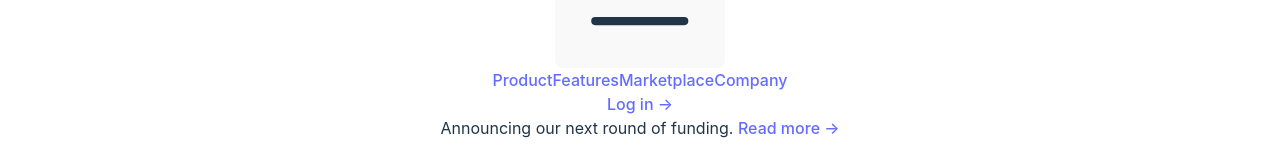
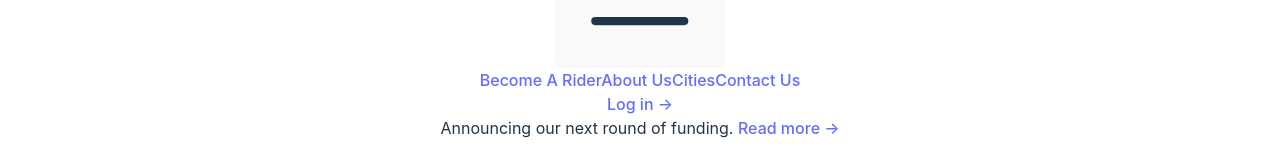
Before and after one commit to JesusOfLagos/Deliva-Frontend, a React (Vite) app in the folder Deliva/: page / in a window 1280 px wide. Shown: the part 355-501 px from the top of the page. Built offline with nearby package versions, Linux system fonts and the light colour scheme.

Commit message:
Update home.jsx

```diff
--- a/Deliva/src/components/LandingPage/home.jsx
+++ b/Deliva/src/components/LandingPage/home.jsx
@@ -3,10 +3,10 @@ import { useState } from 'react'
 import { Dialog } from '@headlessui/react'
 import { Bars3Icon, XMarkIcon } from '@heroicons/react/24/outline'
 const navigation = [
-    { name: 'Product', href: '#' },
-    { name: 'Features', href: '#' },
-    { name: 'Marketplace', href: '#' },
-    { name: 'Company', href: '#' },
+    { name: 'Become A Rider', href: '#' },
+    { name: 'About Us', href: '#' },
+    { name: 'Cities', href: '#' },
+    { name: 'Contact Us', href: '#' },
   ]
 
 
```
